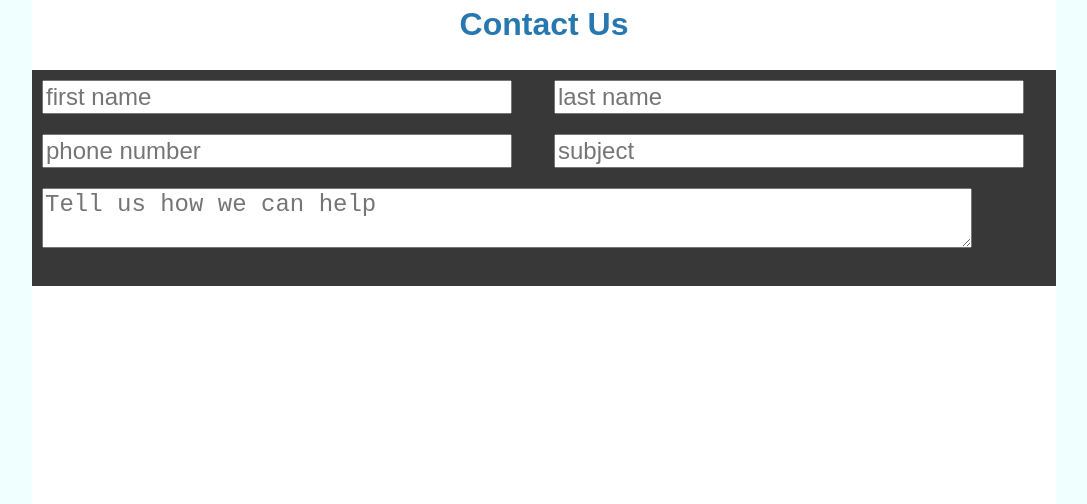
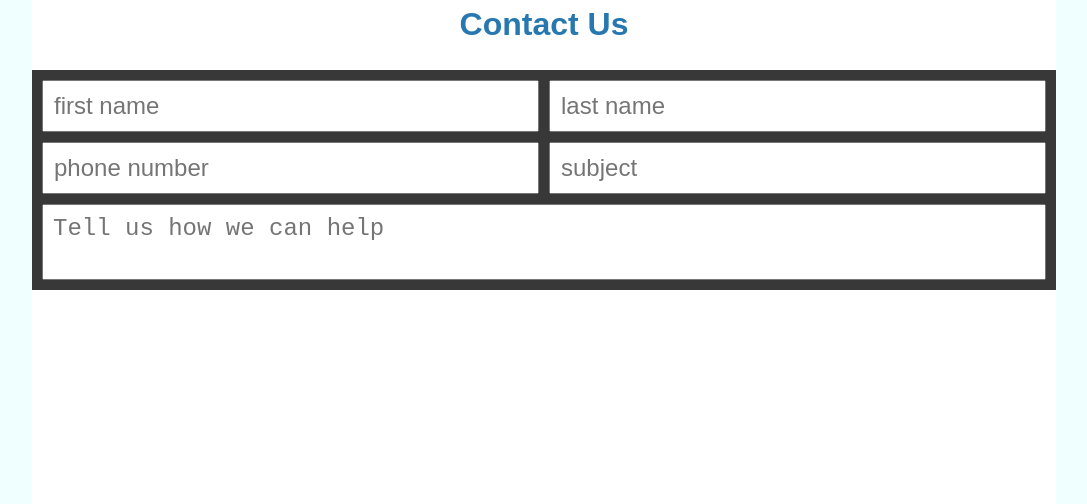
Before and after one commit to KevinInfante/LoboMetal, a plain HTML site: page index.html in a window 1280 px wide. Shown: the part 1495-1999 px from the top of the page, without its empty margins (96-1183 px from the left). Drawn offline with Linux system fonts and the light colour scheme.

Commit message:
resized the contact grid to make it symmetrical and consistent

```diff
--- a/index.html
+++ b/index.html
@@ -59,19 +59,18 @@
 
              <section id="contact">
                 <div style="justify-self: center;">
-                        <h1>Contact Us</h1>
-                    </div>
-                <div class="contact-grid"> <!-- grid container that will contain input fields-->
-                    <div><input type="text" placeholder="first name"></div>
-                    <div><input type="text" placeholder="last name"></div>
+                    <h1>Contact Us</h1>
+                </div>
+                <div class="contact-grid">
+                    <input type="text" placeholder="first name">
+                    <input type="text" placeholder="last name">
 
-                    <div><input type="text" placeholder="phone number"></div>
-                    <div><input type="text" placeholder="subject"></div>
+                    <input type="text" placeholder="phone number">
+                    <input type="text" placeholder="subject">
 
-                    <div style="grid-column: span 2;">
-                        <textarea placeholder="Tell us how we can help"></textarea>
-                    </div>
+                    <textarea placeholder="Tell us how we can help"></textarea>
                 </div>
+
              </section>
 
 
--- a/styles.css
+++ b/styles.css
@@ -105,22 +105,24 @@ section *{ /* space star for all descendents*/
 
 .contact-grid {
     display: grid;
-    /* background-color: color(srgb rgb(59, 59, 59) green blue); */
+    grid-template-columns: 1fr 1fr;
+    grid-template-rows: auto auto auto;
+    gap: 10px;              /* spacing between items */
+    padding: 10px;          /* spacing around grid */
     background-color: rgb(56, 56, 56);
-    grid-template-rows: 1fr 1fr 2fr;
-    grid-template-columns: 1fr 1fr;
-    /* gap: 2rem; */
     margin-bottom: 10px;
 }
-.contact-grid >*{
+
+.contact-grid input,
+.contact-grid textarea {
     width: 100%;
     padding: 10px;
+    box-sizing: border-box; /* ensures padding stays inside width */
 }
-.contact-grid *{
-    /* align-items: center;
-    justify-content: center;
-    justify-self: center; */
-    width: 95%;
+
+.contact-grid textarea {
+    grid-column: span 2; /* let textarea span both columns */
+    resize: none;
 }
 
 h1{
```
